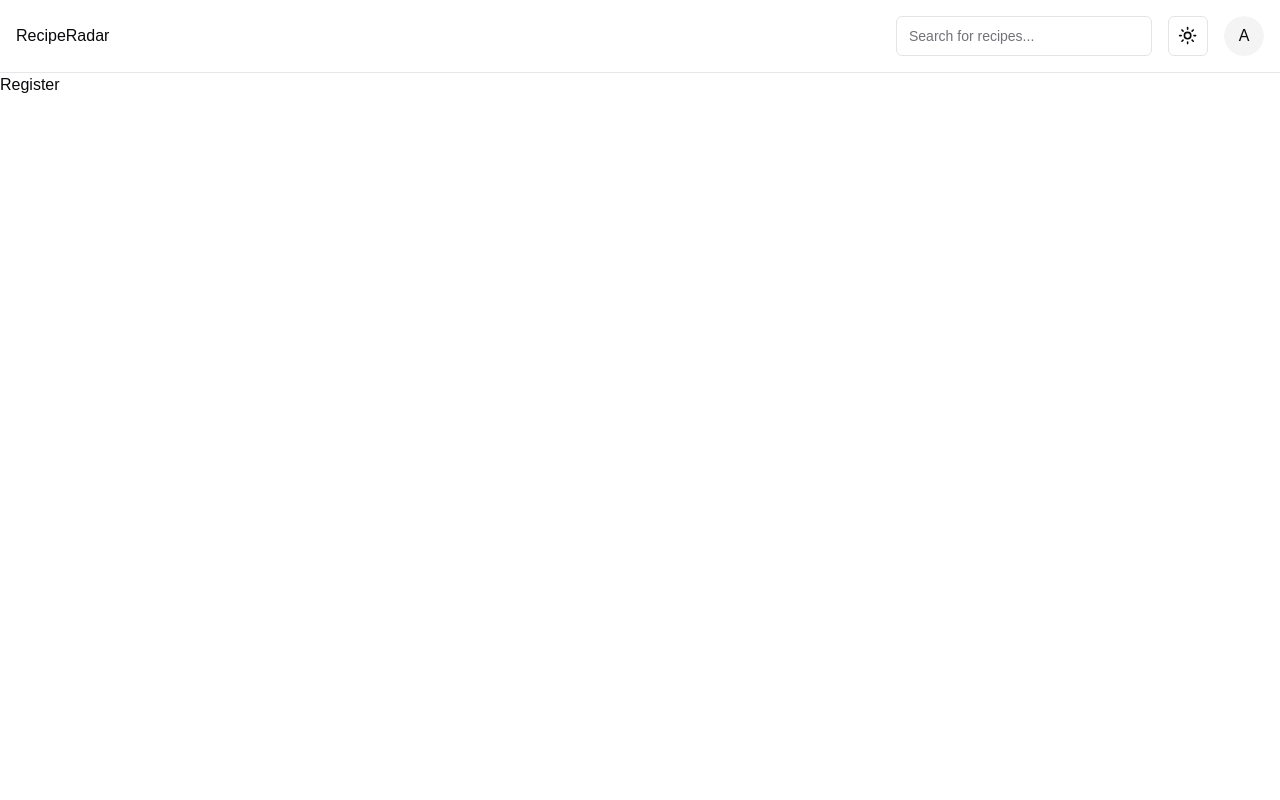
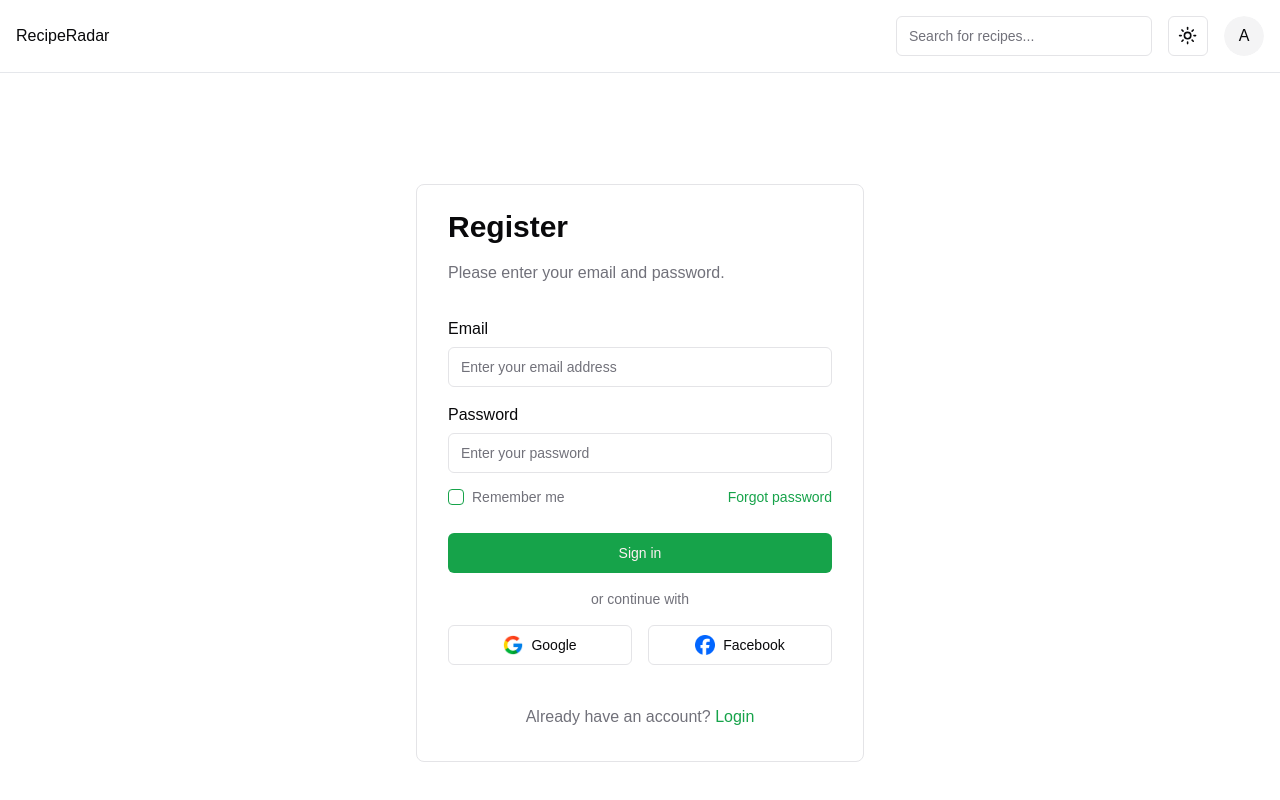
Before and after one commit to JacobssonEmil/recipe-radar, a Next.js app: page /register in a window 1280 px wide. Shown: the top 800 px of the page. Built offline with nearby package versions, Linux system fonts and the light colour scheme.

Commit message:
Add register page.

```diff
--- a/src/app/login/page.tsx
+++ b/src/app/login/page.tsx
@@ -9,16 +9,18 @@ import Link from "next/link";
 export default function Login() {
   return (
     <div className="flex flex-col justify-center min-h-screen p-4">
+      {/* Wrapper with border */}
+      <div className="border-0 md:border md:rounded-lg p-6 max-w-md w-full mx-auto">
         {/* Header Section */}
-      <header className="text-center">
-        <h1 className="text-3xl font-semibold">Welcome back to Recipe Radar</h1>
+        <div className="max-w-sm w-full text-left mx-auto">
+          <h1 className="text-3xl font-semibold">Login</h1>
           <p className="text-muted-foreground mt-4 text-md">
-          Enter your email and password to continue.
+            Please enter your email and password.
           </p>
-      </header>
+        </div>
 
         {/* Form Section */}
-      <div className="flex flex-col items-center max-w-sm w-full mx-auto mt-12">
+        <div className="flex flex-col items-center max-w-sm w-full mx-auto mt-8">
           {/* Email Input */}
           <div className="w-full">
             <label className="text-md" htmlFor="email">
@@ -49,11 +51,14 @@ export default function Login() {
           <div className="flex items-center justify-between w-full mt-1">
             <div className="flex items-center">
               <Checkbox className="mr-2" id="remember" />
-            <label className="text-md text-muted-foreground" htmlFor="remember">
+              <label
+                className="text-sm text-muted-foreground"
+                htmlFor="remember"
+              >
                 Remember me
               </label>
             </div>
-          <Button variant="link" className="text-md ml-auto text-end p-0">
+            <Button variant="link" className="text-sm ml-auto text-end p-0">
               Forgot password
             </Button>
           </div>
@@ -65,7 +70,7 @@ export default function Login() {
 
           {/* Divider */}
           <p className="text-muted-foreground text-sm text-center w-full mt-4">
-          Or Login with
+            or continue with
           </p>
 
           {/* Social Login Section */}
@@ -74,7 +79,12 @@ export default function Login() {
               variant="outline"
               className="w-1/2 flex items-center justify-center gap-2"
             >
-            <Image src="/google.png" alt="Google logo" width={20} height={20} />
+              <Image
+                src="/google.png"
+                alt="Google logo"
+                width={20}
+                height={20}
+              />
               Google
             </Button>
             <Button
@@ -93,7 +103,9 @@ export default function Login() {
 
           {/* Register Link */}
           <p className="mt-8 text-md">
-          <span className="text-muted-foreground">Don't have an account? </span>
+            <span className="text-muted-foreground">
+              Don't have an account?{" "}
+            </span>
             <Link href={"/register"} className="">
               <Button variant={"link"} className="p-0 text-md">
                 Register
@@ -102,5 +114,6 @@ export default function Login() {
           </p>
         </div>
       </div>
+    </div>
   );
 }
--- a/src/app/register/page.tsx
+++ b/src/app/register/page.tsx
@@ -1,5 +1,117 @@
+import { Input } from "@/components/ui/input";
+import { Checkbox } from "@/components/ui/checkbox";
+import { Button } from "@/components/ui/button";
+import Image from "next/image";
+import Link from "next/link";
+
 export default function Register() {
-    return(
-    <h1>Register</h1>
-)
+  return (
+    <div className="flex flex-col justify-center min-h-screen p-4">
+      {/* Wrapper with border */}
+      <div className="border-0 md:border md:rounded-lg p-6 max-w-md w-full mx-auto">
+        {/* Header Section */}
+        <div className="max-w-sm w-full text-left mx-auto">
+          <h1 className="text-3xl font-semibold">Register</h1>
+          <p className="text-muted-foreground mt-4 text-md">
+            Please enter your email and password.
+          </p>
+        </div>
+
+        {/* Form Section */}
+        <div className="flex flex-col items-center max-w-sm w-full mx-auto mt-8">
+          {/* Email Input */}
+          <div className="w-full">
+            <label className="text-md" htmlFor="email">
+              Email
+            </label>
+            <Input
+              id="email"
+              type="email"
+              placeholder="Enter your email address"
+              className="w-full mt-1.5"
+            />
+          </div>
+
+          {/* Password Input */}
+          <div className="w-full mt-4">
+            <label className="text-md" htmlFor="password">
+              Password
+            </label>
+            <Input
+              id="password"
+              type="password"
+              placeholder="Enter your password"
+              className="w-full mt-1.5"
+            />
+          </div>
+
+          {/* Remember Me and Forgot Password */}
+          <div className="flex items-center justify-between w-full mt-1">
+            <div className="flex items-center">
+              <Checkbox className="mr-2" id="remember" />
+              <label
+                className="text-sm text-muted-foreground"
+                htmlFor="remember"
+              >
+                Remember me
+              </label>
+            </div>
+            <Button variant="link" className="text-sm ml-auto text-end p-0">
+              Forgot password
+            </Button>
+          </div>
+
+          {/* Sign In Button */}
+          <Link href="/" className="w-full mt-4">
+            <Button className="w-full">Sign in</Button>
+          </Link>
+
+          {/* Divider */}
+          <p className="text-muted-foreground text-sm text-center w-full mt-4">
+            or continue with
+          </p>
+
+          {/* Social Login Section */}
+          <div className="flex items-center justify-between w-full gap-4 mt-4">
+            <Button
+              variant="outline"
+              className="w-1/2 flex items-center justify-center gap-2"
+            >
+              <Image
+                src="/google.png"
+                alt="Google logo"
+                width={20}
+                height={20}
+              />
+              Google
+            </Button>
+            <Button
+              variant="outline"
+              className="w-1/2 flex items-center justify-center gap-2"
+            >
+              <Image
+                src="/facebook.png"
+                alt="Facebook logo"
+                width={20}
+                height={20}
+              />
+              Facebook
+            </Button>
+          </div>
+
+          {/* Register Link */}
+          <p className="mt-8 text-md">
+            <span className="text-muted-foreground">
+              Already have an account?{" "}
+            </span>
+            <Link href={"/login"} className="">
+              <Button variant={"link"} className="p-0 text-md">
+                Login
+              </Button>
+            </Link>
+          </p>
+        </div>
+      </div>
+    </div>
+  );
 }
```
Also changed, not shown: package.json (+6 -1 lines), 1 other file (tests, documents, lock files or other folders). Lines whose indentation alone changed are shown as unchanged.
